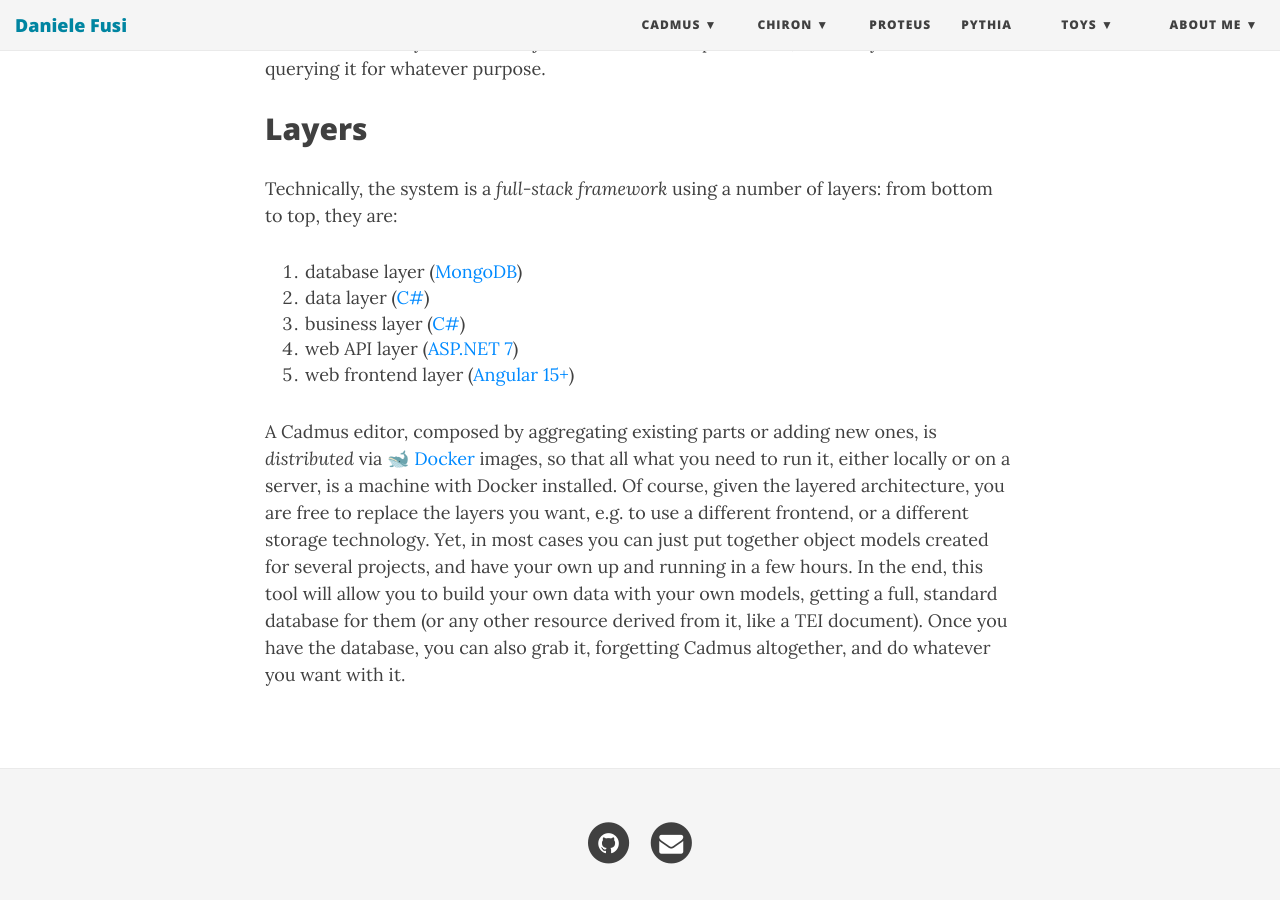
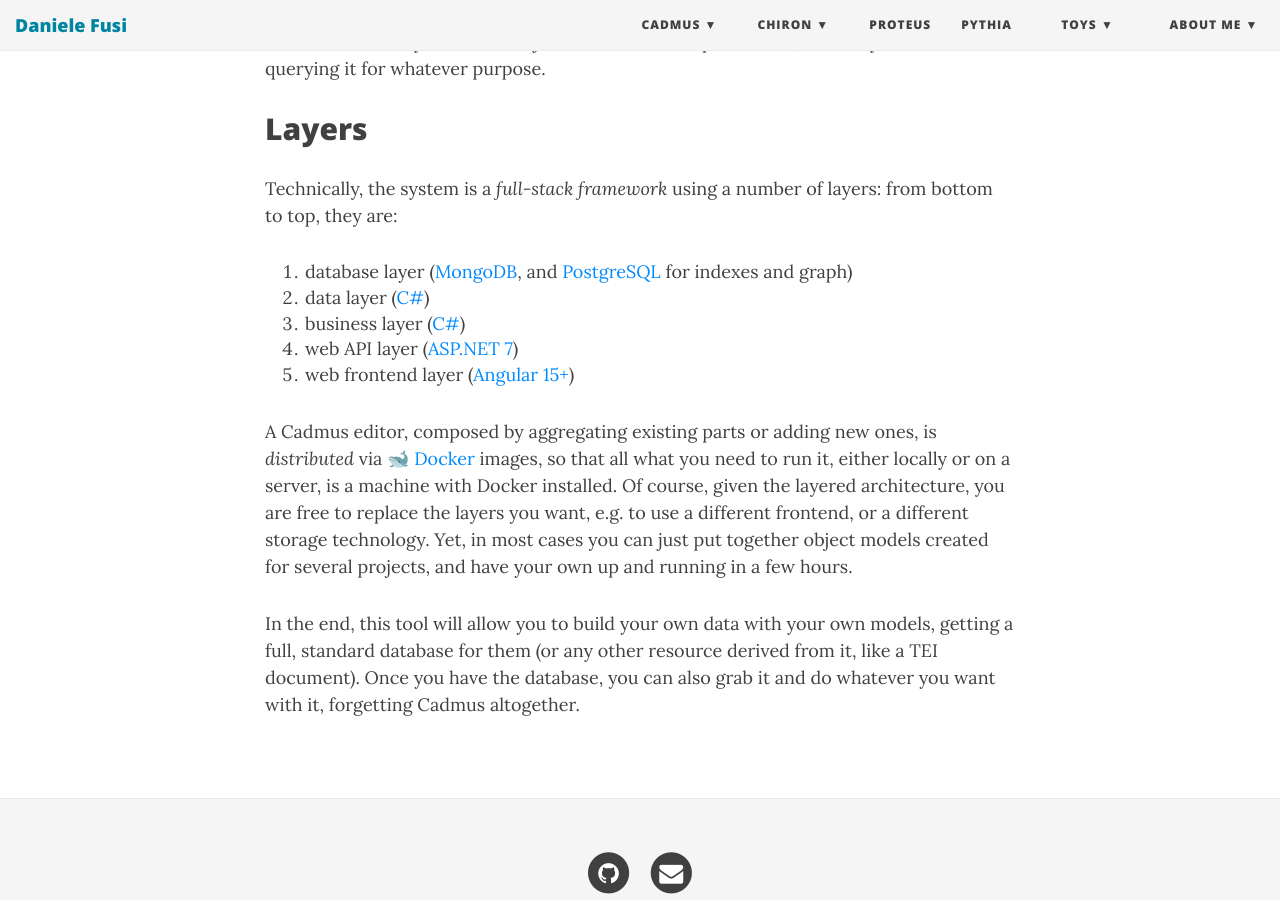
Before and after one commit to Myrmex/overview, a Jekyll site: the page built from cadmus.md, in a window 1280 px wide and 900 px high, scrolled down 3435 px. Built offline with Jekyll 4.4.1, drawn with Linux system fonts in a browser that asks for light colours; nearby versions of some CDN libraries.

Commit message:
Update cadmus.md

```diff
--- a/cadmus.md
+++ b/cadmus.md
@@ -60,10 +60,12 @@
 
 Technically, the system is a _full-stack framework_ using a number of layers: from bottom to top, they are:
 
-1. database layer ([MongoDB](https://www.mongodb.com))
+1. database layer ([MongoDB](https://www.mongodb.com), and [PostgreSQL](https://www.postgresql.org) for indexes and graph)
 2. data layer ([C#](https://dotnet.microsoft.com/en-us/languages/csharp))
 3. business layer ([C#](https://dotnet.microsoft.com/en-us/languages/csharp))
 4. web API layer ([ASP.NET 7](https://www.asp.net))
 5. web frontend layer ([Angular 15+](https://angular.io))
 
-A Cadmus editor, composed by aggregating existing parts or adding new ones, is _distributed_ via 🐋 [Docker](https://www.docker.com/) images, so that all what you need to run it, either locally or on a server, is a machine with Docker installed. Of course, given the layered architecture, you are free to replace the layers you want, e.g. to use a different frontend, or a different storage technology. Yet, in most cases you can just put together object models created for several projects, and have your own up and running in a few hours. In the end, this tool will allow you to build your own data with your own models, getting a full, standard database for them (or any other resource derived from it, like a TEI document). Once you have the database, you can also grab it, forgetting Cadmus altogether, and do whatever you want with it.
+A Cadmus editor, composed by aggregating existing parts or adding new ones, is _distributed_ via 🐋 [Docker](https://www.docker.com/) images, so that all what you need to run it, either locally or on a server, is a machine with Docker installed. Of course, given the layered architecture, you are free to replace the layers you want, e.g. to use a different frontend, or a different storage technology. Yet, in most cases you can just put together object models created for several projects, and have your own up and running in a few hours.
+
+In the end, this tool will allow you to build your own data with your own models, getting a full, standard database for them (or any other resource derived from it, like a TEI document). Once you have the database, you can also grab it and do whatever you want with it, forgetting Cadmus altogether.
```
